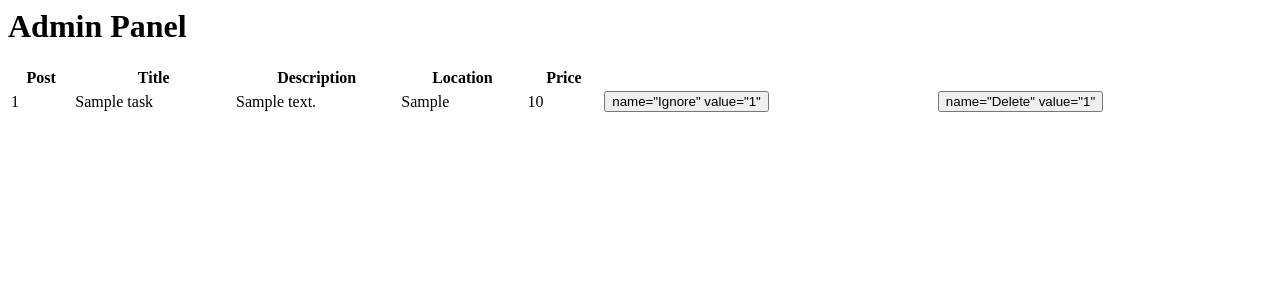
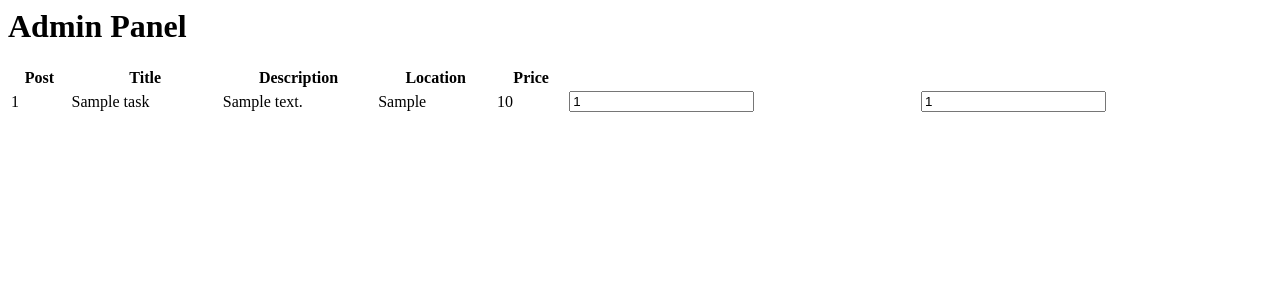
Before and after one commit to labeatl/task-completion-app, a Flask app: page /administration in a window 1280 px wide. Shown: the top 300 px of the page. Run offline with Flask 2, Linux system fonts and the light colour scheme; tables that the repository leaves empty hold one stand-in row (values such as "Sample post").

Commit message:
Revert button to input

```diff
--- a/backend/app.py
+++ b/backend/app.py
@@ -605,7 +605,6 @@ def administration():
         location = task.location
         price = task.price
         reportedTaskList.append({'id':int(id.task), 'title':title, 'description':description, 'location': location,'price':price,})
-        print(reportedTaskList)
 
     if request.method == 'POST':
 
--- a/backend/templates/adminpanel.html
+++ b/backend/templates/adminpanel.html
@@ -16,8 +16,8 @@
 
         {% endfor %}
         <form method=post enctype=multipart/form-data>
-            <td><button> name="Ignore" value="{{ taskdict['id'] }}"</button></td>
-            <td><button> name="Delete" value="{{ taskdict['id'] }}"</button></td>
+            <td><input name="Ignore" value="{{ taskdict['id'] }}"></td>
+            <td><input name="Delete" value="{{ taskdict['id'] }}"></td>
         </form>
 
     </tr>
```
